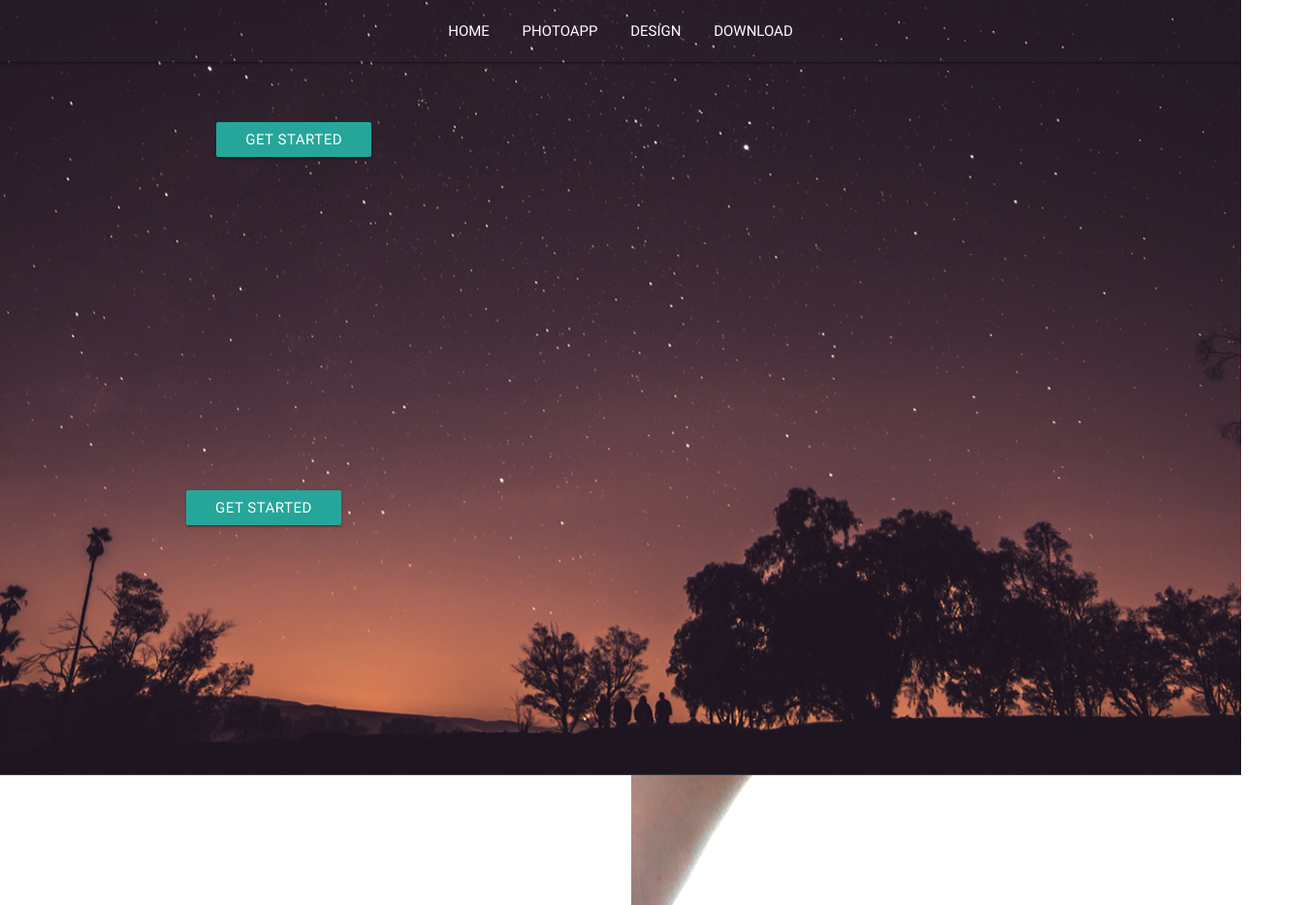
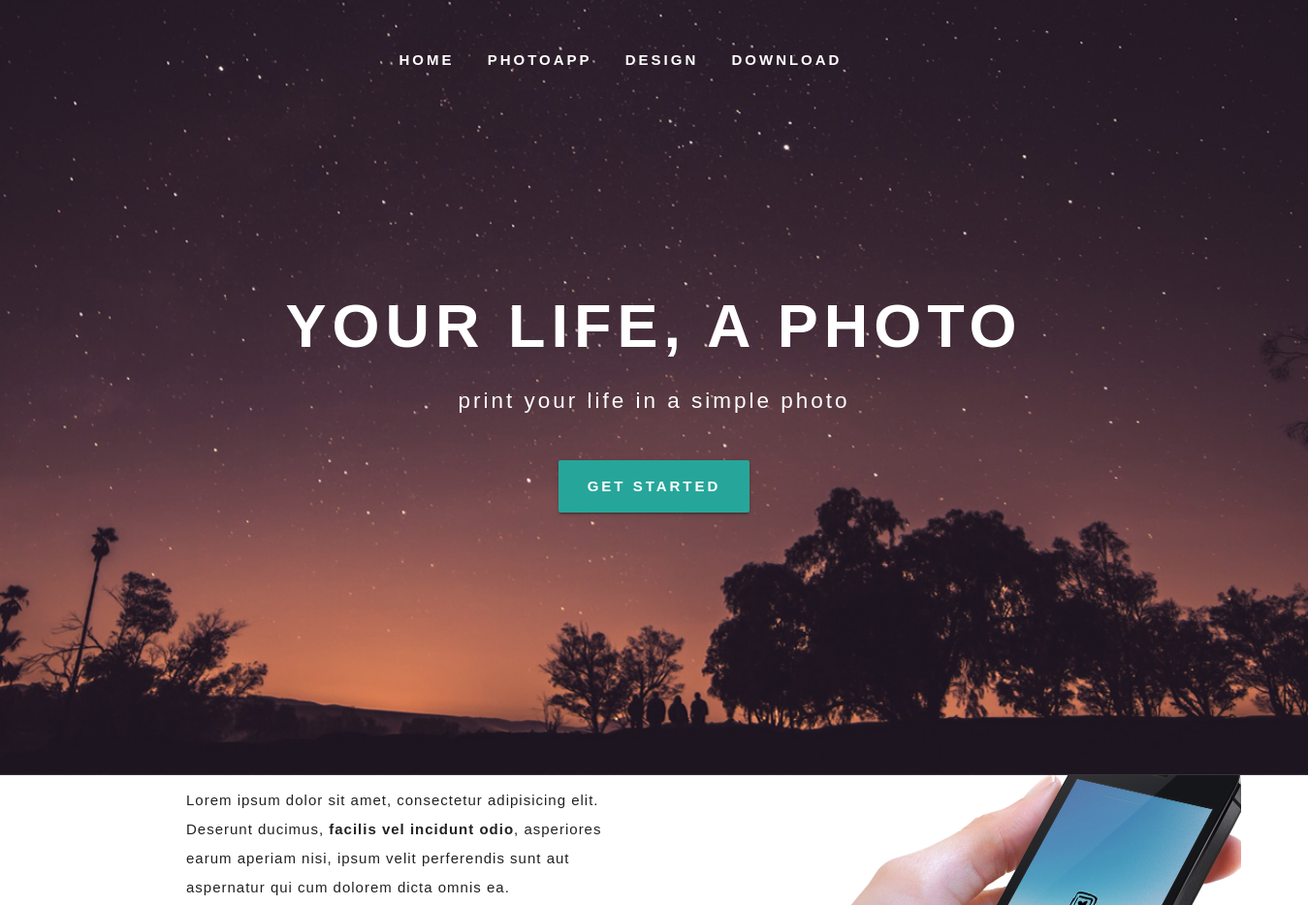
Before and after one commit to ValentinaRod/Photolab, a website: page index.html in a window 1280 px wide. Shown: the top 934 px of the page at 97% size, 1349 px wide, since content can reach past the window. Drawn offline with nearby package versions, Linux system fonts and the light colour scheme; a web font is replaced by a local one.

Commit message:
listo hecho lo que se pidiio nav , header, seccion y footer

```diff
--- a/assets/sass/_navbar.scss
+++ b/assets/sass/_navbar.scss
@@ -1,38 +1,128 @@
-
-*{
-	border-sizing:border-box;
+body{
+	font-family: 'reboto', sans-serif;
 }
 
 nav{
-	position:absolute;
-	background:none;
-	z-index: 999;
-	border:0;
-	border-radius:none;
+  position: absolute;
+  top: 2em;
+  background-color: transparent;
+  box-shadow: none;
+  z-index: 1;
 }
 
-.fondopaisaje{
-	position:absolute;
-	top: 0;
-}
-
-.nav-wrapper ul {
-  text-align: center;
-  li {
-    display: inline;
-    float: none;
-  }
-}
-
-ul li a {
-  display: inline-block;
+nav ul {
+    display: block;
+    margin: 0 auto;
+    text-align: center;
+    overflow: hidden;
 
 }
 
-img, legend{
-   background-position: center;
-   background-size: cover;
-   height:100vh;
-   width: 100%;
+nav ul li {
+    display: inline-block;
+    float: none;
+    padding: 0;
 
 }
+
+nav ul li a {
+    font-weight: 700;
+    text-transform: uppercase;
+    letter-spacing: 3px;
+
+}
+// el header
+//-------------------------------------->
+.header {
+
+    background-size: cover;
+    background-repeat: no-repeat;
+    position: absolute;
+    display: flex;
+    justify-content: center;
+    align-items: center;
+    height: 100vh;
+    color: #fff;
+    width: 1349px;
+}
+
+.header__caja{
+  max-width: 90%;
+  text-align: center;
+}
+
+.header__caja__titulo{
+  font-weight: 600;
+   text-transform: uppercase;
+    letter-spacing: 6px;
+
+}
+
+.header__caja__subtitulo {
+    font-size: 1.5rem;
+    padding-bottom: 1em;
+    letter-spacing: 3px;
+
+}
+
+.section, .section_dos, {
+    background-repeat: no-repeat;
+    padding: 45em 0 7em;
+    min-height: 50vh;
+
+}
+
+//secciones
+
+.section__caja__titulo {
+    text-transform: uppercase;
+    font-size: 2rem;
+    font-weight: 600;
+    letter-spacing: 5px;
+}
+
+.section__caja__texto {
+    letter-spacing: 1px;
+    margin-bottom: 5em;
+    line-height: 2;
+}
+
+.section_dos  {
+    background-image: url(../../docs/img/hand.png);
+    background-color: #fff;
+    background-position: 102% 157%;
+}
+
+.section_tres{
+  text-align: center;
+}
+
+//footer-------------------->
+
+.seccion_footer {
+    font-weight: 700;
+    padding: 2em 0 0;
+}
+
+.footer__links__link {
+    display: inline-block;
+    border-left: 2px solid #009688;
+}
+
+.footer__links__link:first-child {
+    border: none;
+}
+
+.footer__links__link:first-child a {
+    padding-left: 0;
+}
+
+.footer__links__link a {
+    color: #000;
+    text-transform: uppercase;
+    padding: 0 10px;
+}
+
+.footer__links__link a:hover, .footer__links__link a:focus, .footer__links__link a:active, .footer__links__link a:active:focus {
+    text-decoration: underline;
+}
--- a/assets/sass/_style.css
+++ b/assets/sass/_style.css
@@ -0,0 +1,9 @@
+body{
+	font-family: 'reboto', sans-serif;
+}
+
+.btn, .btn-flat, .btn-large {
+    letter-spacing: 3px;
+    font-weight: 700;
+
+}
--- a/index.html
+++ b/index.html
@@ -13,109 +13,70 @@
 <div class="container-fluid">
 	<div class="row">
 
-
 	<nav>
 	   	<div class="nav-wrapper">
 			<a href="#" data-activates="mobile-demo" class="button-collapse"><i class="material-icons">menu</i></a>
-      				<ul class="center hide-on-med-and-down a-menu">
-        				<li class="a-menu_item">
-        		<a class= "a-menu_item__link" href="#">HOME</a>
-        				</li class="a-menu_item">
-        				<li>
-        		<a class= "a-menu_item__link" href="#">PHOTOAPP</a>
-        				</li>
-        				<li class="a-menu_item">
-       			 <a class= "a-menu_item__link" href="#">DESIGN</a>
-        				</li >
-        				<li class="a-menu_item">
-        				<a class= "a-menu_item__link" href="#">DOWNLOAD</a>
-        				</li>
+			<ul class="hide-on-med-and-down">
+				<li><a href="#">Home</a></li>
+				<li><a href="#">Photoapp</a></li>
+				<li><a href="#">Design</a></li>
+				<li><a href="#">Download</a></li>
+			</ul>
+			<ul class="side-nav" id="mobile-demo">
+				<li><a href="#">Home</a></li>
+				<li><a href="#">Photoapp</a></li>
+				<li><a href="#">Design</a></li>
+				<li><a href="#">Download</a></li>
 			</ul>
 		</div>
 	</nav>
-		<img class= "fondopaisaje" src="docs/img/bg1.jpg" alt="esta es la imagen de fondo , un paisaje img-responsive" >
+		<img class="header" src="docs/img/bg1.jpg" alt="imagen de un paisaje">
 
-	<div class="row fondo">
-		<div class="col m12 l12">
-			<div class="header__img__text">
-   				<h1>YOUR LIFE , A PHOTO</h1>
-    			<p>print your lige in a simple photo
-				<a class="waves-effect waves-light btn">Get Started</a>
-				</p>
+<header class="header">
+		<div class="header__caja">
+			<h1 class="header__caja__titulo">Your life, a photo</h1>
+			<p class="header__caja__subtitulo">print your life in a simple photo</p>
+			<a class="waves-effect waves-light btn-large header__box__boton">Get started</a>
 		</div>
-
-
-		</div>
-	</div>
-
-
-	</div>
-</div>
- <!--AQUI TERMINA NAV Y SECION 1 -->
- <section class="section_1">
+	</header>
+	<section class="section_dos left">
 		<div class="container">
 			<div class="row">
- 		<div class="col m6">
- 			<div class="section__1__item">
- 				<h3 class="section_1__item__text">RAPPRESENT YOUR LIFE WITH A SIMPLE PHOTO</h3>
- 				<p class="section__1__item__text__text">Lorem ipsum dolor sit amet, consectetur adipisicing elit. Esse enim autem illo excepturi soluta quibusdam officia quasi dolorem alias in labore itaque magnam impedit nesciunt dolore delectus error, eos incidunt.</p>
- 				<a class="waves-effect waves-light btn">Get started</a>
-				</p>
-			</div>
- 			</div>
- 		<div class="col m6">
- 			<img src="docs/img/hand.png" alt="telefonomano">
+				<div class="col s10 m6 section__dos_caja">
+					<h3 class="section__dos__caja_titulo">Rappresent your life with a simple photo</h3>
+					<p class="section__caja__texto">Lorem ipsum dolor sit amet, consectetur adipisicing elit. Deserunt ducimus, <b>facilis vel incidunt odio</b>, asperiores earum aperiam nisi, ipsum velit perferendis sunt aut aspernatur qui cum dolorem dicta omnis ea.</p>
+					<a class="waves-effect waves-light btn-large section__box__button">Get started</a>
 				</div>
 			</div>
 		</div>
- <!--aqui termina la seccion 1-->
- <footer class="section__footer">
+	</section>
+	<section class="section_tres">
 		<div class="container">
 			<div class="row">
-		<div class="col m2">
-			<h2 class="f-title__footer">Download it</h2>
-			<p class="f-text__footer">Lorem ipsum dolor sit amet, consectetur adipisicing elit. Quisquam amet deleniti, facilis quo cumque possimus, totam laboriosam laudantium inventore tempora mollitia! Deserunt suscipit et incidunt optio consequatur architecto molestiae minima.</p>
-		</div>
-		<div class="row">
-			<div class="col m6">
-				<a class="waves-effect waves-light btn-large">APPLE STORY</a>
-
-			</div>
-			<div class="col m6">
-				<a class="waves-effect waves-light btn-large">PLAY STORE</a>
-					<div class="row">
-						<div class="col m6">
-							<div class = "credits__footer">
-								<p class="credits__footer__text">CREDITS</p>
-								<p class="credits__footer__text">PRIVACY</p>
-								<p class="credits__footer__text">OUR TEAMS</p>
-
-									<h5 class="credits__footer__rights">Copyrigth by phototime- all right reserved</h5>
-							</div>
-
-
-						</div>
-
-
-
-
-					</div>
-			</div>
-
-
+				<div class="col s10 col m12 section__tres_caja">
+					<h3 class="section__tres__caja_titulo">Download it</h3>
+					<p class="section__caja__texto">Lorem ipsum dolor sit amet, consectetur adipisicing elit. Deserunt ducimus, <b>facilis vel incidunt odio</b>, asperiores earum aperiam nisi, ipsum velit perferendis sunt aut aspernatur qui cum dolorem dicta omnis ea.</p>
+					<a class="waves-effect waves-light btn-large section__box__button">learn more</a>
+					<a class="waves-effect waves-light btn-large section__box__button">learn more</a>
 				</div>
 			</div>
 		</div>
-
+	</section>
+	</section>
+	<footer class="seccion_footer">
+		<div class="container">
+			<div class="row">
+				<div class="col s12">
+					<ul class="footer__links">
+						<li class="footer__links__link"><a href="#">Credits</a></li>
+						<li class="footer__links__link"><a href="#">Privacy</a></li>
+						<li class="footer__links__link"><a href="#">Our teams</a></li>
+					</ul>
+					<small class="footer__copyright">Copyright by phototime - all rights reserved </small>
+				</div>
+			</div>
+		</div>
 	</footer>
-
-
-
-
-
-
-<script type="text/javascript" src="https://code.jquery.com/jquery-3.2.1.min.js"></script>
-<script src="https://cdnjs.cloudflare.com/ajax/libs/materialize/0.100.1/js/materialize.min.js"></script>
 	<script src="dist/js/script.js"></script>
 </body>
-</html>s
+</html>
```
Also changed, not shown: dist/css/style.min.css. Lines whose indentation alone changed are shown as unchanged.
